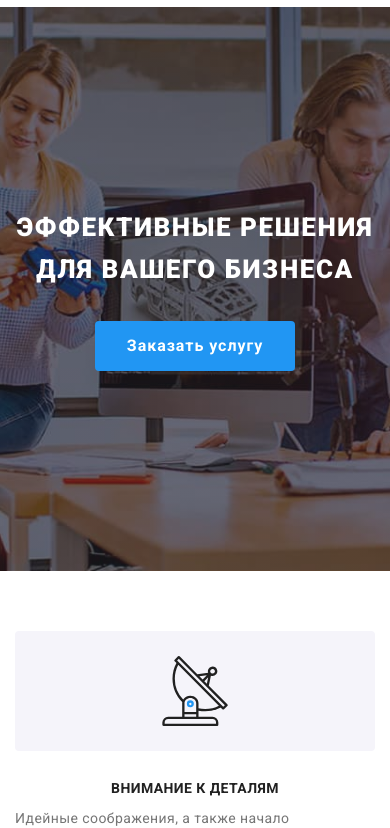
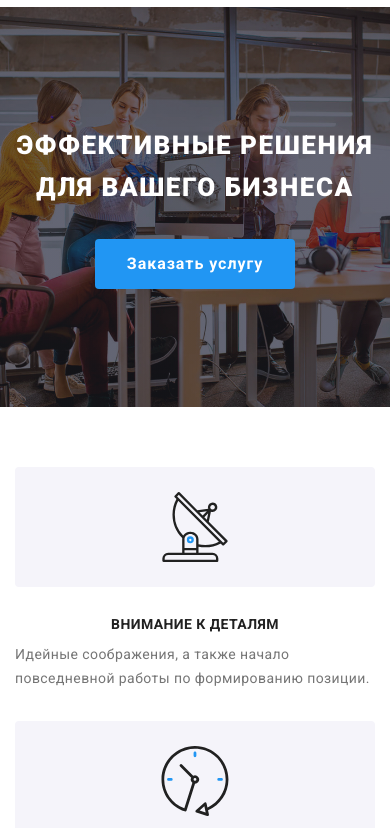
Before and after one commit to Akremonium/goit-markup-hw-08, a plain HTML site: page index.html in a window 390 px wide. Shown: the part 53-881 px from the top of the page. Drawn offline with nearby package versions, Linux system fonts and the light colour scheme.

Commit message:
managing-images

```diff
--- a/index.html
+++ b/index.html
@@ -66,7 +66,7 @@
     </header>
 
     <main>
-        <section class="hero">
+        <section class="hero background">
             <div class="hero-content ">
                 <h1 class="hero-title">Эффективные решения<br> для вашего бизнеса</h1>
                 <button class="button" href="#" data-modal-open>Заказать услугу</button>
--- a/sass/components/_hero.scss
+++ b/sass/components/_hero.scss
@@ -1,16 +1,21 @@
 .hero {
+  &.background {
     background-color: $bg-color-light-grey;
     background-image: linear-gradient(
         to right,
         rgba(47, 48, 58, 0.4),
         rgba(47, 48, 58, 0.4)
       ),
-    url(../images/hero.jpg);
+      url(../images/hero-mobile-1x.jpg);
     background-repeat: no-repeat;
     background-size: cover;
     background-position: center;
+    height: 400px;
+    max-width: 768px;
+
     margin-left: auto;
     margin-right: auto;
+  }
 
   &-title {
     margin-top: 0;
@@ -37,8 +42,13 @@
 
   &-content {
     text-align: center;
+    padding-top: 118px;
+    padding-bottom: 118px;
+
+    @media screen and (min-width: 1200px) {
       padding-top: 200px;
       padding-bottom: 200px;
+    }
   }
 
   .button {
@@ -58,8 +68,6 @@
     letter-spacing: 0.06em;
   }
 
-  // @extend %width;
-
   @media screen and (min-width: 1200px) {
     max-width: 1600px;
   }
--- a/sass/components/_modal.scss
+++ b/sass/components/_modal.scss
@@ -13,7 +13,8 @@
   transition-property: opacity;
 
   @media screen and (max-width: 767px) {
-    padding: 93px 15px;
+    padding-left: 15px;
+    padding-right: 15px;
   }
 }
 
@@ -34,6 +35,9 @@
   @media screen and (min-width: 480px) {
     width: 450px;
     height: 609px;
+  }
+
+  @media screen and (max-width: 767px) {
   }
 
   @media screen and (min-width: 1200px) {
```
Also changed, not shown: css/main.css, css/main.min.css, images/hero-mobile-1x.jpg (added), 2 other files. Lines whose indentation alone changed are shown as unchanged.
